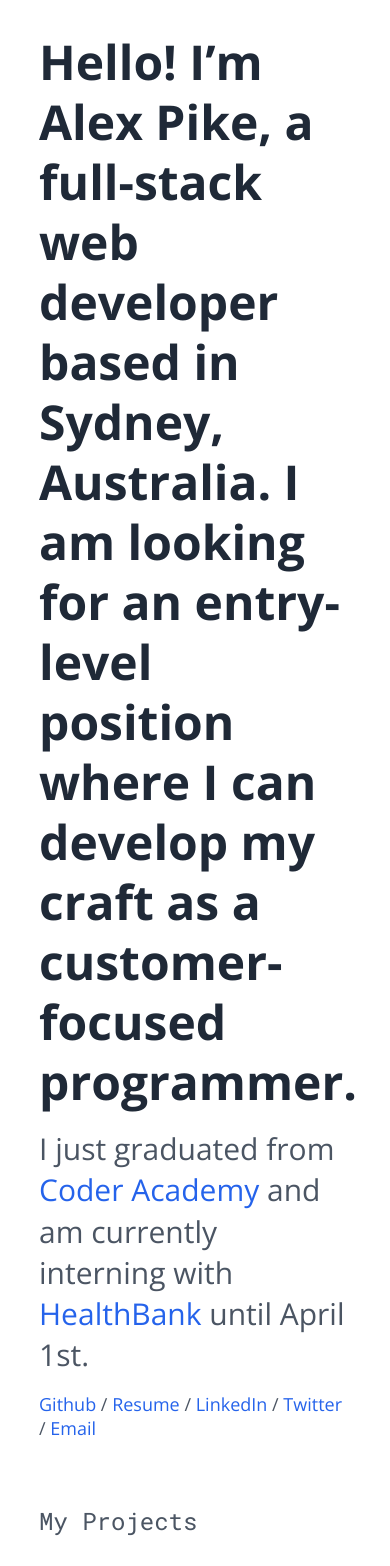
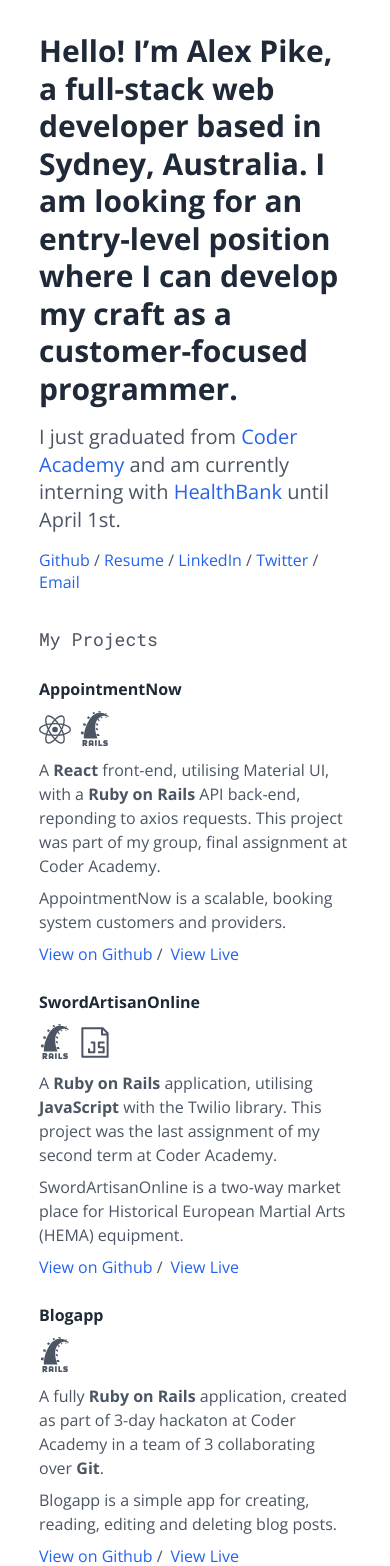
Before and after one commit to theRamenWithin/portfolio-feb-21, a React (Create React App) app: page / in a window 390 px wide. Shown: the top 1566 px of the page. Built offline with nearby package versions, Linux system fonts and the light colour scheme.

Commit message:
Added breakpoints for text size

```diff
--- a/src/App.js
+++ b/src/App.js
@@ -13,7 +13,7 @@
       {/* Content container */}
       <div className="pt-8 pb-8 h-full w-4/5 max-w-screen-xl">
         {/* Lead text */}
-        <section className="text-5xl font-bold text-gray-800 leading-tight mb-4">
+        <section className="md:text-5xl sm:text-4xl text-3xl font-bold text-gray-800 leading-tight mb-4">
           Hello! I’m Alex Pike, a full-stack web developer based in Sydney,
           Australia. I am looking for an entry-level position where I can
           develop my craft as a customer-focused programmer.
@@ -21,7 +21,7 @@
 
         <section>
           {/* Sub text */}
-          <p className="mb-4 text-3xl leading-snug">
+          <p className="mb-4 md:text-3xl sm:text-2xl text-xl leading-snug">
             I just graduated from{' '}
             <a
               href="https://coderacademy.edu.au/"
@@ -43,7 +43,7 @@
             until April 1st.
           </p>
           {/* Links */}
-          <p className="leading-snug text-lg">
+          <p className="leading-snug md:text-xl sm:text-lg text-base">
             <a
               href="https://github.com/theRamenWithin/"
               target="_blank"
@@ -92,12 +92,12 @@
         </section>
 
         {/* Project container */}
-        <section className="mt-16">
-          <div className="font-mono text-2xl">
+        <section className="lg:mt-16 md:mt-12 sm:mt-10 mt-8">
+          <div className="font-mono sm:text-xl text-lg">
             <p>My Projects</p>
           </div>
           {/* Project tiles */}
-          <section className="flex flex-wrap justify-start mt-6 text-lg">
+          <section className="flex flex-wrap justify-start mt-6 sm:text-lg text-base">
             {/* Project tile */}
             <div className="xl:max-w-1/2 mb-6 xl:pr-12">
               <p className="font-bold mb-2 text-gray-800">AppointmentNow</p>
```
